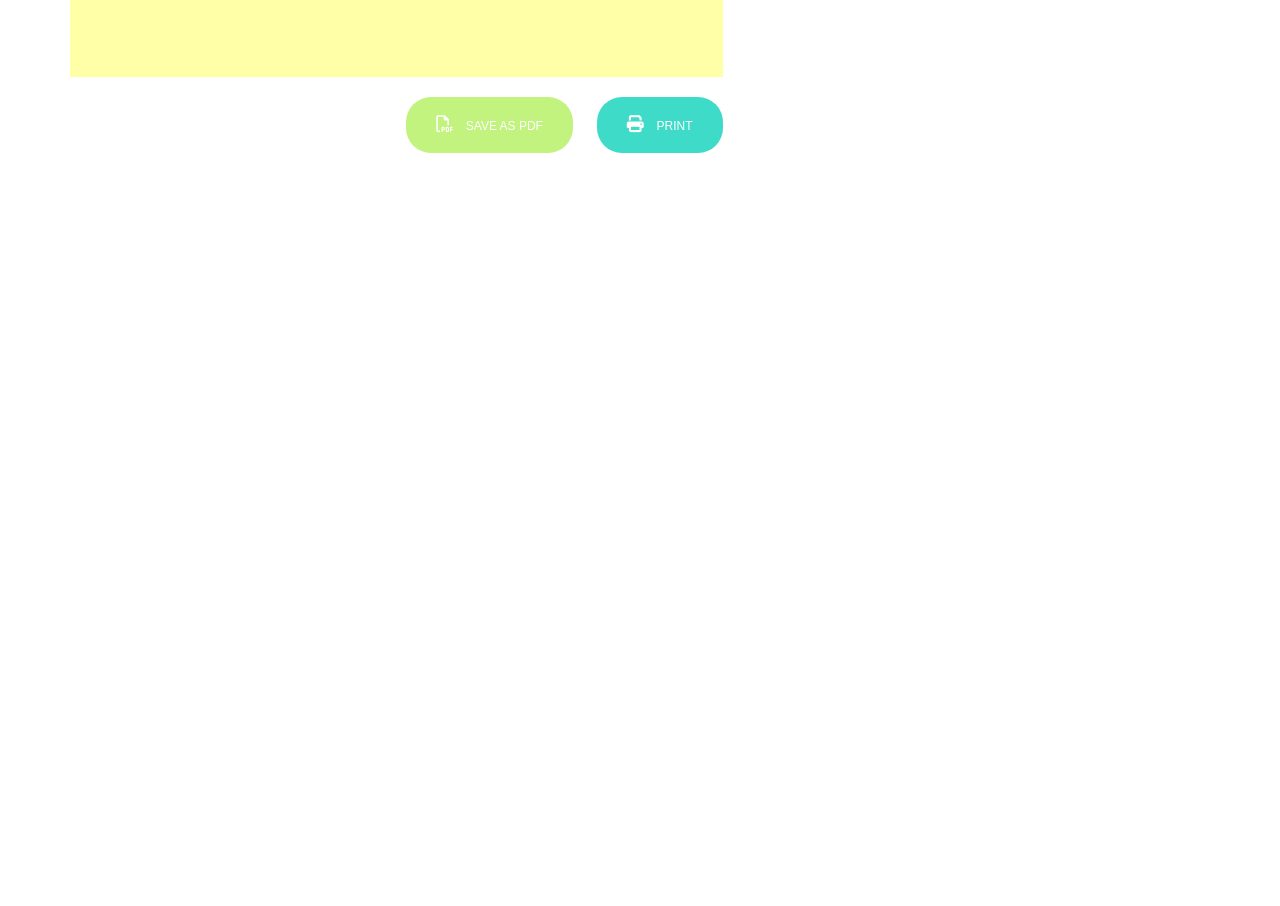
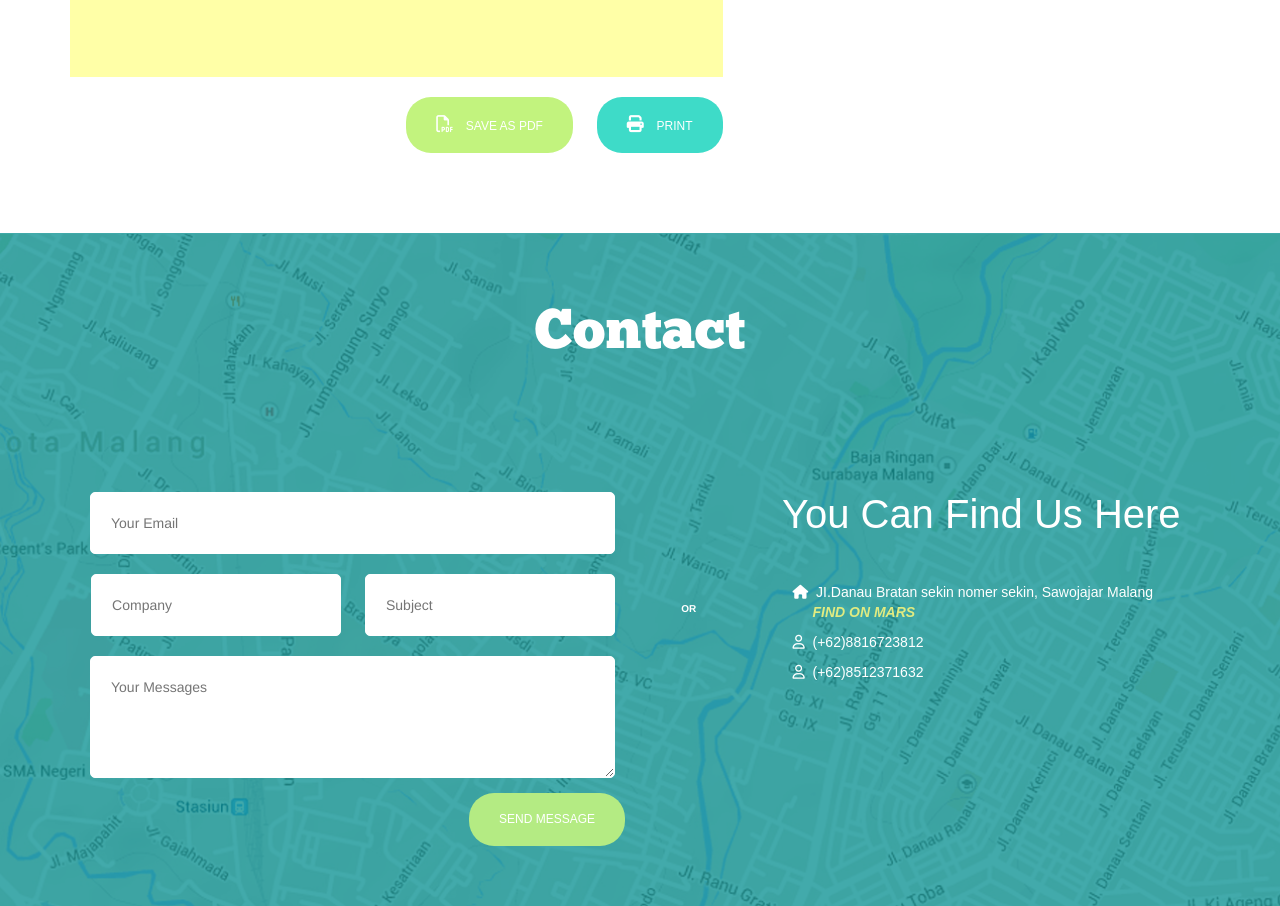
Before and after one commit to edbob/YokNgalam, a plain HTML site: page index.html in a window 1280 px wide. Shown: the part 3543-4449 px from the top of the page. Before the commit the page ends 3776 px from the top, so only its background shows below. Drawn offline with nearby package versions, Linux system fonts and the light colour scheme; a web font is replaced by a local one.

Commit message:
its done contact

```diff
--- a/css/main.css
+++ b/css/main.css
@@ -39,6 +39,12 @@ p {
 
 .btn-print {
     background: #3edbc8;
+    color: #fff;
+    text-transform: uppercase;
+}
+
+.sendmess {
+    background: #b4eb83;
     color: #fff;
     text-transform: uppercase;
 }
@@ -687,4 +693,87 @@ input.my-data {
     font-size: 12px;
     font-weight: 700;
 }
+
+/*CONTACT*/
+.my-contact {
+    background-image: url('../img/Layer-151.jpg');
+    -webkit-background-size: cover;
+    background-size: cover;
+    box-shadow: inset 0 0 0 1000px rgba(10, 145, 146, 0.77);
+}
+
+    .my-contact h1 {
+        color: #fff;
+        font-family: "Chunkfive", sans-serif;
+        text-align: center;
+        margin: 6% 0 10% 0;
+        font-size: 56px;
+    }
+
+.my-blk-center {
+    color: #fff;
+    text-transform: uppercase;
+    font-size: 10px;
+    text-align: center;
+    margin-top: 120px;
+}
+
+.my-contact-else h1 {
+    color: #fff;
+    font-family: "Lato-Regular", sans-serif;
+    font-size: 40px;
+    margin-top: 10px;
+}
+
+.my-adress {
+    list-style-type: none;
+    color: #fff;
+    font-family: "Lato-Regular", sans-serif;
+}
+
+    .my-adress li {
+        margin-bottom: 10px;
+    }
+    .my-adress li:first-child {
+       margin-bottom: 0px;
+    }
+
+    .my-adress li:nth-child(2) {
+        margin: 0 0 10px 20px;
+    }
+
+.my-adress b{
+    color: #e1eb81;
+    font-style: italic;
+    text-transform: uppercase;
+}
 /*FORM-SET*/
+#contact {
+    text-align: right;
+    margin-bottom: 60px;
+}
+
+    #contact input {
+        border: 1px solid #fff;
+        background: #fff;
+        border-radius: 5px;
+        padding: 20px;
+        margin: 10px;
+    }
+
+        #contact input[type=email] {
+            width: 525px;
+        }
+
+        #contact input[type=text] {
+            width: 250px;
+        }
+
+    #contact textarea {
+        border: 1px solid #fff;
+        background: #fff;
+        border-radius: 5px;
+        padding: 20px;
+        width: 525px;
+        margin: 10px;
+    }
--- a/index.html
+++ b/index.html
@@ -318,6 +318,36 @@
             </div>
         </div>
     </section>
+    <section class="my-contact">
+        <div class="container">
+            <div class="row">
+                <h1>Contact</h1>
+                <div class="col-md-6">
+                    <form id="contact" name="fcontact">
+                        <input type="email" name="yemai" placeholder="Your Email"/>
+                        <input type="text" name="ycompany" placeholder="Company"/>
+                        <input type="text" name="ysubject" placeholder="Subject"/>
+                        <textarea name="ymassage" rows="4" cols="10" placeholder="Your Messages"></textarea>
+                        <button class="my-btn my-btn-lg btn-radios sendmess" type="submit">send message</button>
+                    </form>
+                </div>
+                <div class="col-md-1 my-blk-center">
+                    <b>or</b>
+                </div>
+                <div class="col-md-5">
+                    <div class="my-contact-else">
+                        <h1>You Can Find Us Here</h1>
+                        <ul class="my-adress">
+                            <li><i class="fa fa-home" aria-hidden="true"></i>&nbsp; JI.Danau Bratan sekin nomer sekin, Sawojajar Malang</li>
+                            <li><b>find on mars</b></li>
+                            <li><i class="fa fa-user-o" aria-hidden="true"></i>&nbsp; (+62)8816723812</li>
+                            <li><i class="fa fa-user-o" aria-hidden="true"></i>&nbsp; (+62)8512371632</li>
+                        </ul>
+                    </div>
+                </div>
+            </div>
+        </div>
+    </section>
 
 </body>
 </html>
```
Also changed, not shown: img/Layer-151.jpg (added), img/bg.jpg (deleted), img/main/logo.png (deleted), img/main/signature.png (deleted), img/main/waldg.png (deleted), 1 other file.
